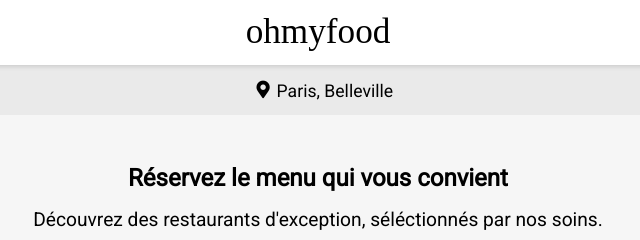
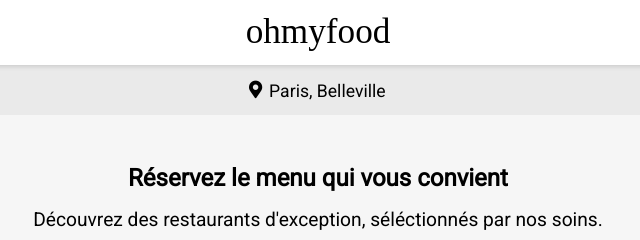
Before and after one commit to Raoulito/RaoulMichel_3_17012022, a plain HTML site: page index.html in a window 1280 px wide. Shown: the top 240 px of the page, 322-962 px from the left. Drawn offline with nearby package versions, Linux system fonts and the light colour scheme; a web font is replaced by a local one.

Commit message:
set input width 120px

```diff
--- a/css/_header.scss
+++ b/css/_header.scss
@@ -40,13 +40,13 @@
 
 .location a {
     padding-top:15px;
-    padding-left: 100px;
     font-size:1.1em;
 }
 
 .location input {
     border:none;
     background-color: $grisfonce;
+    width: 120px;
 }
 .reservation {
     background-color: $grisclair;
```
Also changed, not shown: css/style.css, 1 other file.
